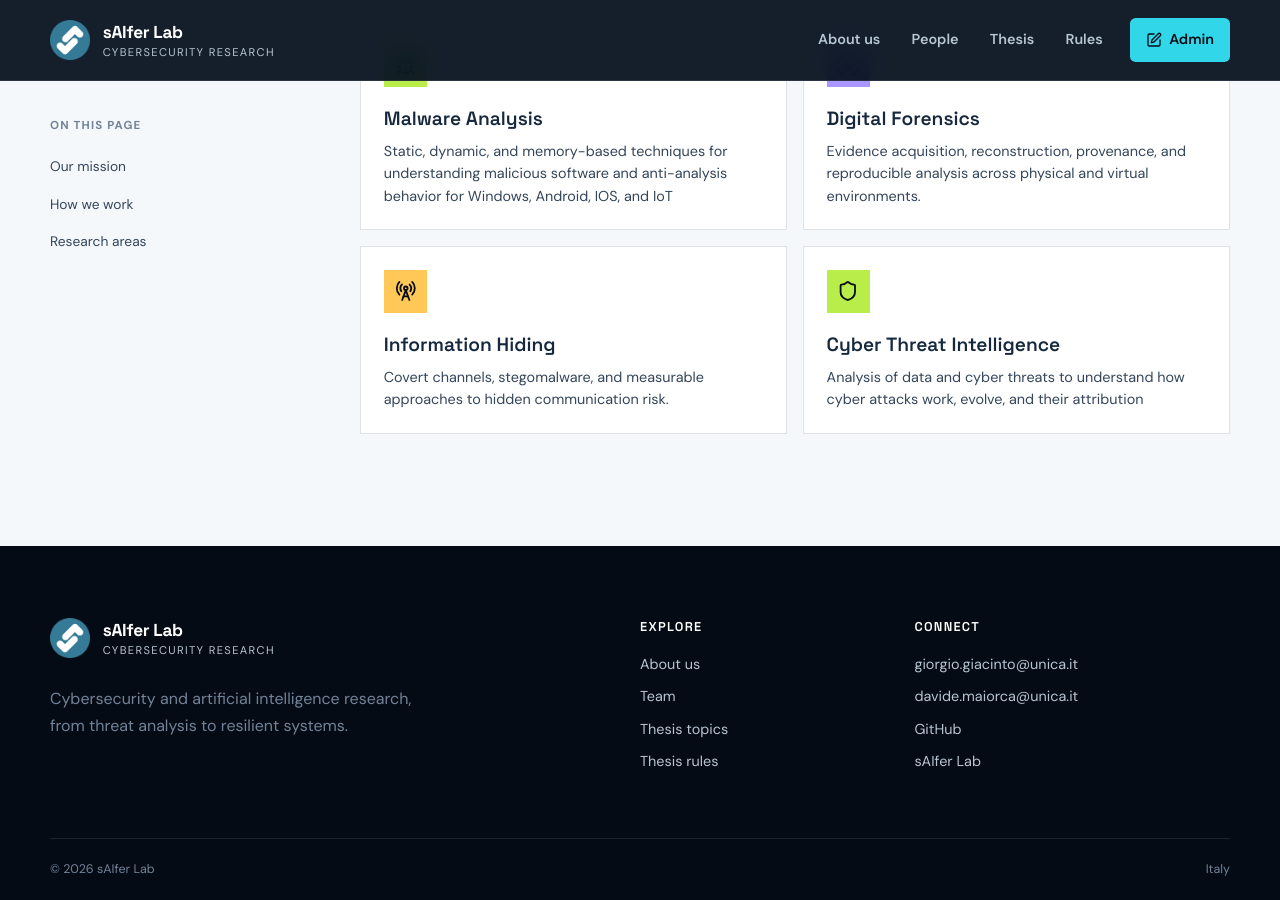
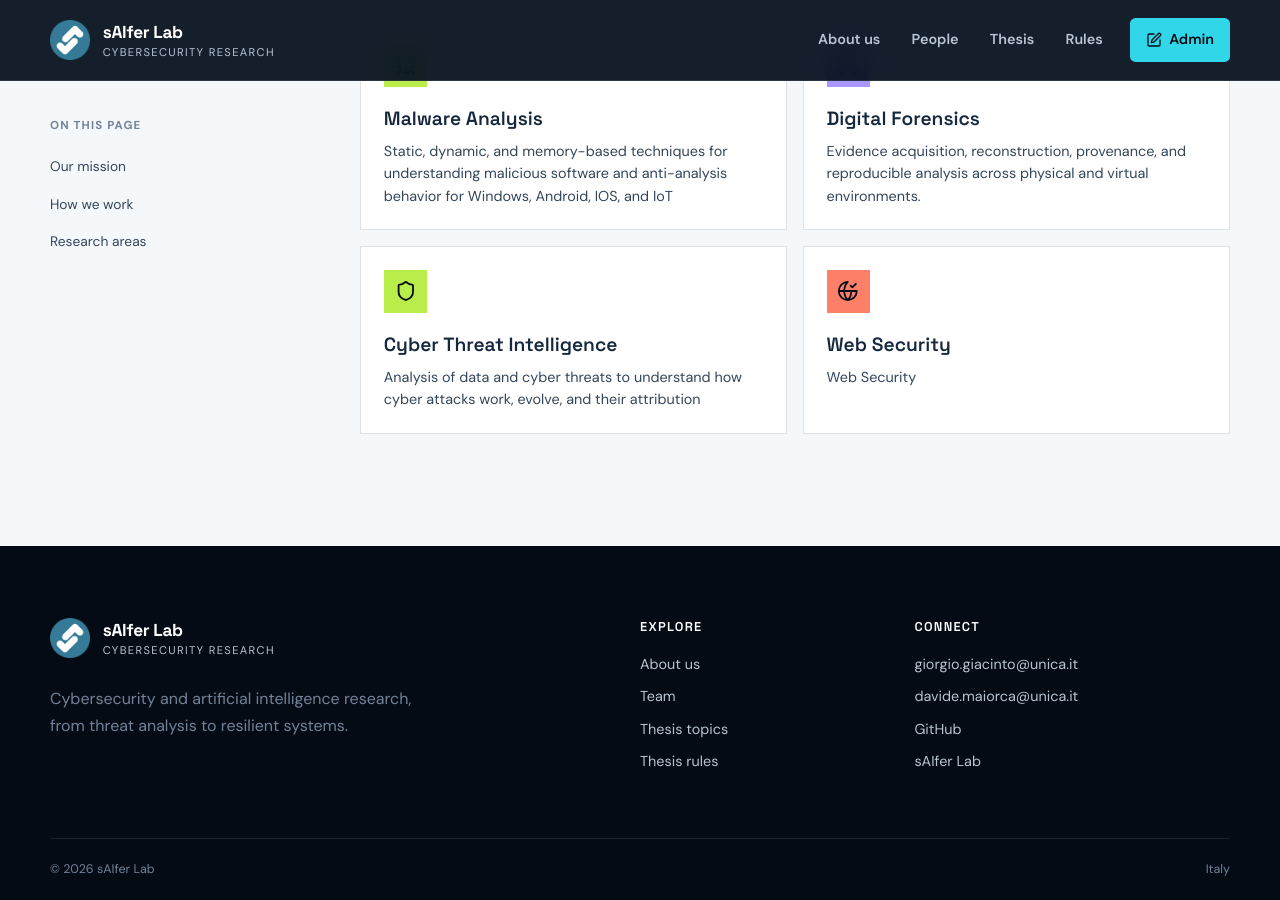
Before and after one commit to sAIferLab-Cyber/saiferlab-cyber.github.io, a Jekyll site: the page built from about.md, in a window 1280 px wide and 900 px high, scrolled down 1226 px. Built offline with Jekyll 4.4.1, drawn with Linux system fonts in a browser that asks for light colours.

Commit message:
Update Macroareas “research-areas”

```diff
--- a/_data/research.yml
+++ b/_data/research.yml
@@ -11,15 +11,15 @@ items:
     icon: scan-search
     color: violet
     description: Evidence acquisition, reconstruction, provenance, and reproducible analysis across physical and virtual environments.
-  - id: information-hiding
-    name: Information Hiding
-    short: Info Hiding
-    icon: radio-tower
-    color: amber
-    description: Covert channels, stegomalware, and measurable approaches to hidden communication risk.
   - id: cti
     name: Cyber Threat Intelligence
     short: CTI
     icon: shield
     color: lime
     description: Analysis of data and cyber threats to understand how cyber attacks work, evolve, and their attribution
+  - id: web
+    name: Web Security
+    short: Web Security
+    icon: globe-check
+    color: coral
+    description: Web Security
```
